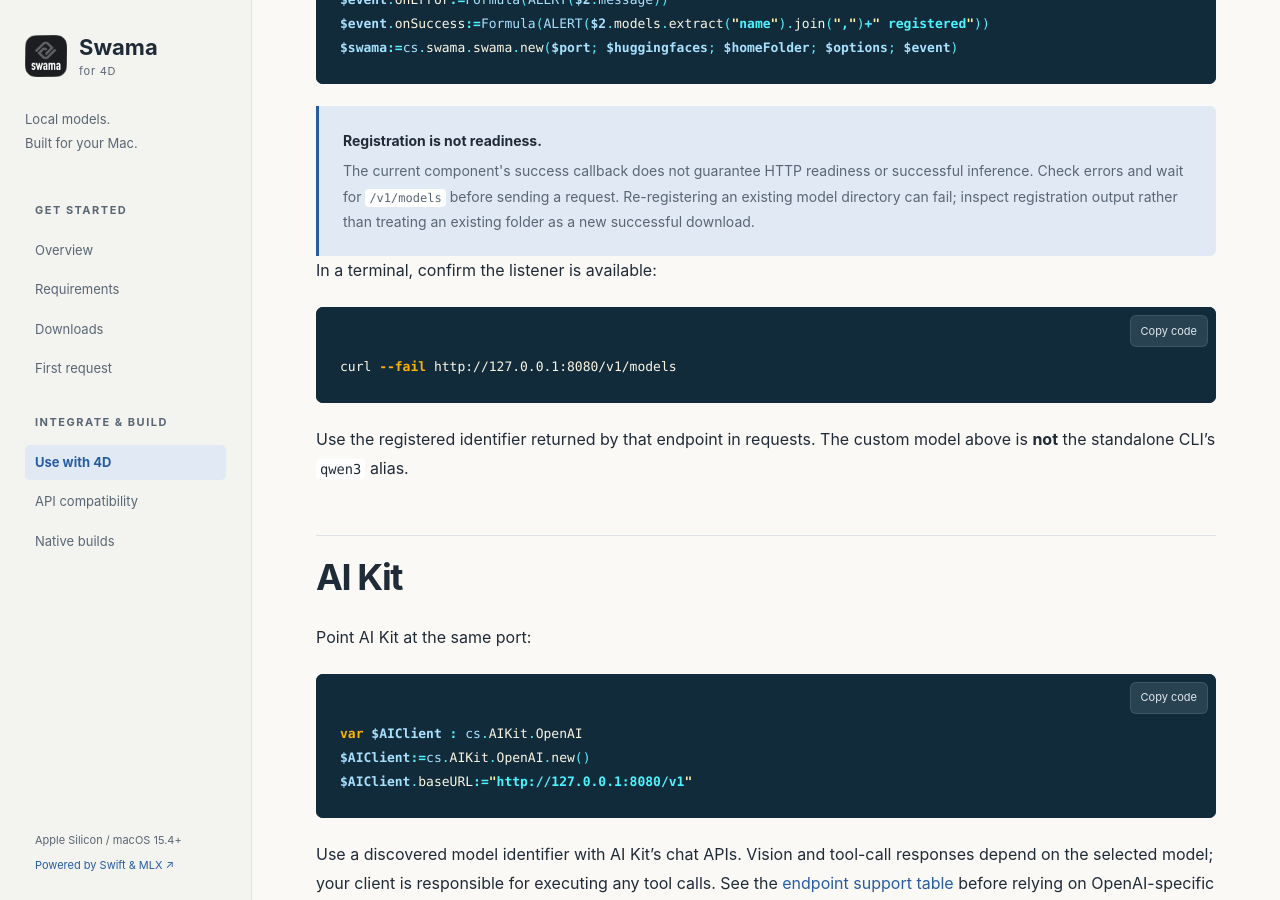
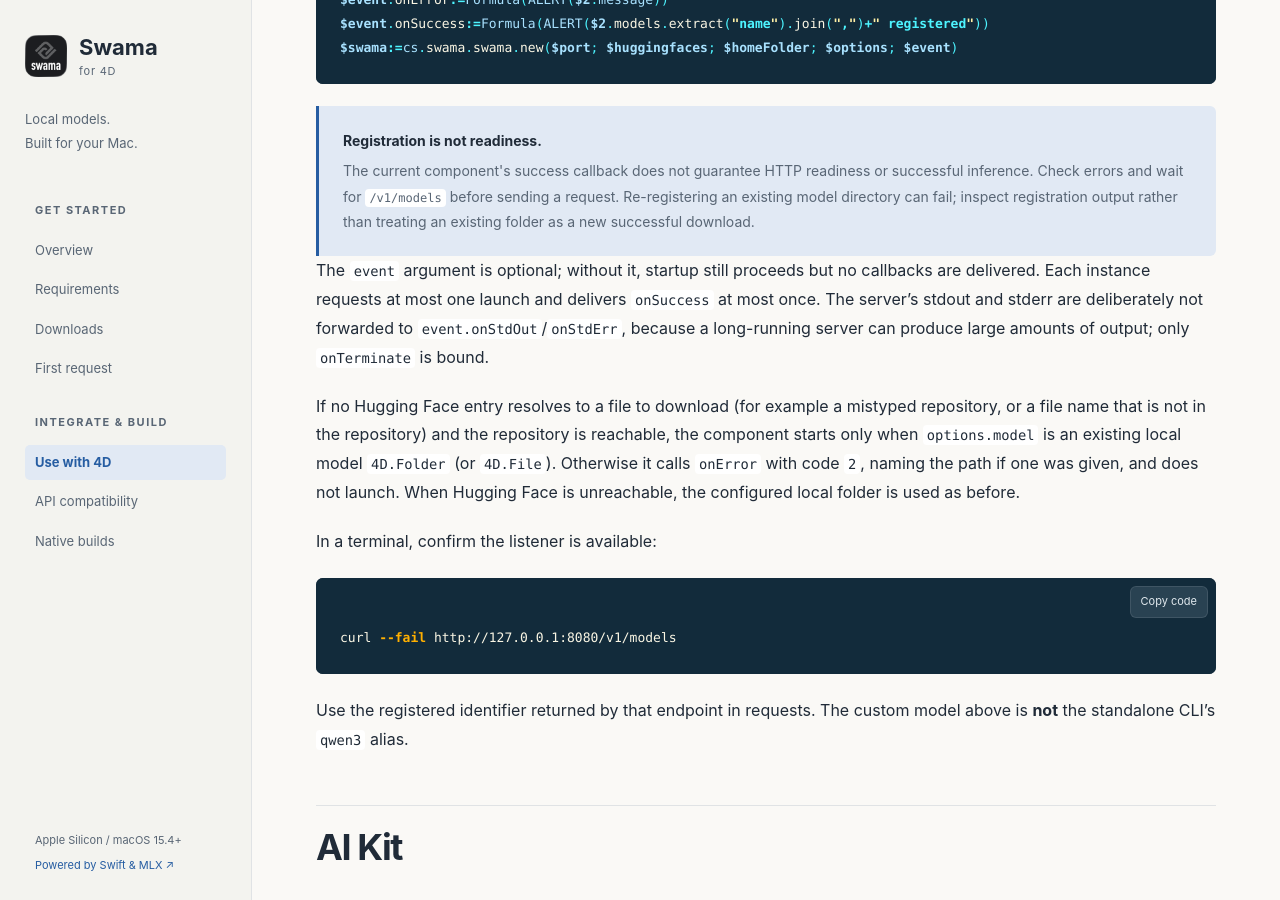
Before and after one commit to miyako/swama, a Jekyll site: the page built from guide.md, in a window 1280 px wide and 900 px high, scrolled down 1667 px. Built offline with Jekyll 4.4.1, drawn with Linux system fonts in a browser that asks for light colours; some of the changed text lies outside the part shown.

Commit message:
Guard Null event, report nothing-to-download, launch once, locale-independent numbers
- _models: only copy onTerminate/onStdErr/onStdOut from event when event is not Null
  (cs.swama.swama.new() with no event raised -10716).
- _models/_Model: when no Hugging Face entry resolves to a file, start only if
  options.model is an existing local folder/file; otherwise onError code 2.
  Previously startup silently stalled.
- _Model.start: launch and onSuccess at most once per instance (cached files
  sharing an oid triggered start twice).
- _server: pass real-number options through _argNumber (JSON Stringify) so the
  decimal separator does not depend on the system locale.
- guide.md: document the above and the intentional stdout/stderr policy.

Co-authored-by: Copilot App <223556219+Copilot@users.noreply.github.com>

````diff
--- a/guide.md
+++ b/guide.md
@@ -54,6 +54,10 @@ $swama:=cs.swama.swama.new($port; $huggingfaces; $homeFolder; $options; $event)
 ```
 
 <aside class="callout"><strong>Registration is not readiness.</strong><p>The current component's success callback does not guarantee HTTP readiness or successful inference. Check errors and wait for <code>/v1/models</code> before sending a request. Re-registering an existing model directory can fail; inspect registration output rather than treating an existing folder as a new successful download.</p></aside>
+
+The `event` argument is optional; without it, startup still proceeds but no callbacks are delivered. Each instance requests at most one launch and delivers `onSuccess` at most once. The server's stdout and stderr are deliberately not forwarded to `event.onStdOut`/`onStdErr`, because a long-running server can produce large amounts of output; only `onTerminate` is bound.
+
+If no Hugging Face entry resolves to a file to download (for example a mistyped repository, or a file name that is not in the repository) and the repository is reachable, the component starts only when `options.model` is an existing local model `4D.Folder` (or `4D.File`). Otherwise it calls `onError` with code `2`, naming the path if one was given, and does not launch. When Hugging Face is unreachable, the configured local folder is used as before.
 
 In a terminal, confirm the listener is available:
 
@@ -125,7 +129,7 @@ Only use that default-port pattern when the default server is already running; c
 
 </div>
 
-These are upstream CLI settings. The 4D constructor also configures its own home folder, downloaded model and worker options; do not assume those paths equal the CLI defaults. Use explicit `host: "127.0.0.1"` in the component options or `--host 127.0.0.1` with the CLI.
+These are upstream CLI settings. The 4D constructor also configures its own home folder, downloaded model and worker options; do not assume those paths equal the CLI defaults. Use explicit `host: "127.0.0.1"` in the component options or `--host 127.0.0.1` with the CLI. Real-number component options are passed to the CLI with a `.` decimal separator regardless of the system locale.
 
 For all current server options, run `./swama serve --help` or read the [upstream README at the pinned revision](https://github.com/Trans-N-ai/swama/blob/545894b3e9bda3a18453bf46fbff9e2f55f6f363/README.md).
 
````
Also changed, not shown: 4 other files.
